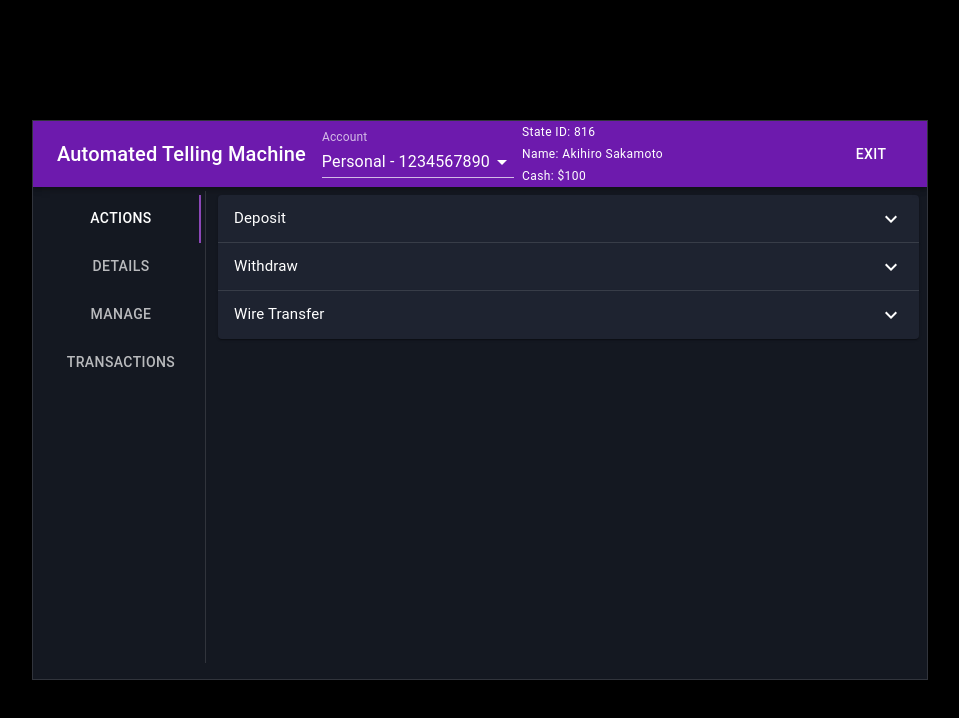
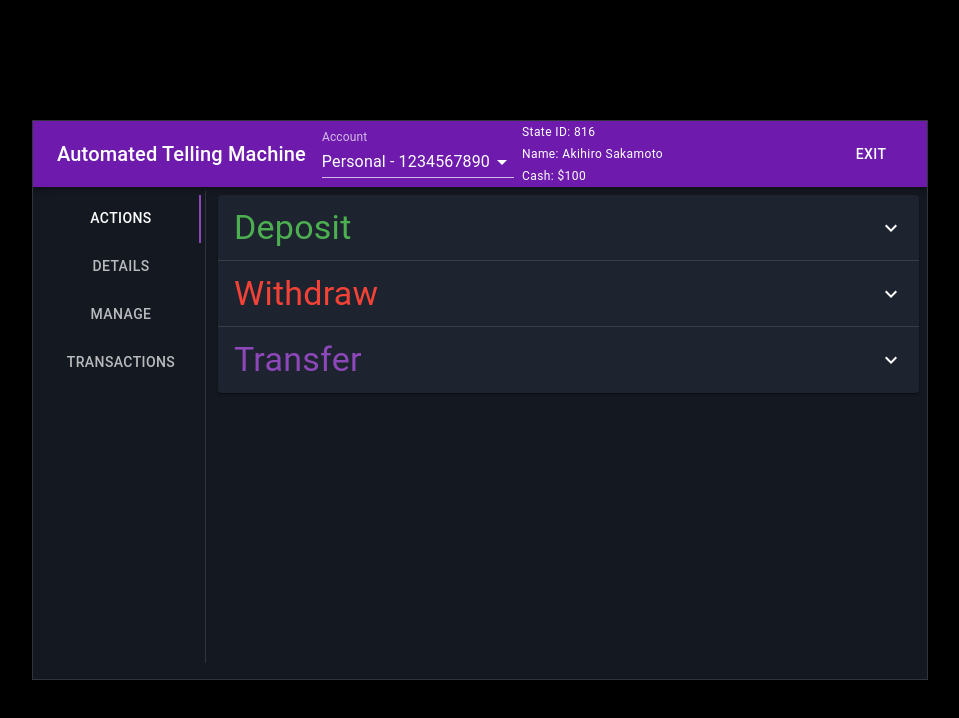
Before and after one commit to davidjyee/atm-react-ui, a React (Create React App) app: page /#/actions in a window 1280 px wide. Shown: the top 718 px of the page, without its empty margins (160-1119 px from the left). Built offline with nearby package versions, Linux system fonts and the light colour scheme.

Commit message:
Added transaction page and updated details and actions page

```diff
--- a/package.json
+++ b/package.json
@@ -8,6 +8,7 @@
     "@types/node": "^12.0.0",
     "@types/react": "^16.9.53",
     "@types/react-dom": "^16.9.8",
+    "luxon": "^1.27.0",
     "react": "^17.0.1",
     "react-devtools": "^4.10.1",
     "react-dom": "^17.0.1",
@@ -29,6 +30,7 @@
     "lint": "eslint src/**/*.ts{,x}"
   },
   "devDependencies": {
+    "@types/luxon": "^1.26.5",
     "@types/react-router-dom": "^5.1.7",
     "@typescript-eslint/eslint-plugin": "^4.10.0",
     "@typescript-eslint/parser": "^4.10.0",
--- a/src/components/Layout.tsx
+++ b/src/components/Layout.tsx
@@ -38,11 +38,11 @@ function SelectAccount(props: SelectAccountProps) {
             <Select
               labelId="demo-simple-select-filled-label"
               id="demo-simple-select-filled"
-              value={account.number}
+              value={account.id}
               onChange={() => {}}
             >
-              <MenuItem value={account.number}>
-                {account.name} - {account.number}
+              <MenuItem value={account.id}>
+                {account.name} - {account.id}
               </MenuItem>
             </Select>
           </FormControl>
--- a/src/components/Navigation.tsx
+++ b/src/components/Navigation.tsx
@@ -14,7 +14,6 @@ export default function Navigation() {
       variant="scrollable"
       value={location.pathname}
       onChange={(event: React.ChangeEvent<{}>, newValue: string) => {
-        console.log(newValue);
         history.push(newValue);
       }}
     >
--- a/src/components/pages/ActionsPage.tsx
+++ b/src/components/pages/ActionsPage.tsx
@@ -1,4 +1,4 @@
-import React, { MouseEventHandler, ChangeEventHandler } from 'react';
+import React, { MouseEventHandler, ChangeEventHandler, ChangeEvent } from 'react';
 
 import { ThunkDispatch, IStoreState } from '../../store';
 import { useDispatch, useSelector } from 'react-redux';
@@ -31,9 +31,14 @@ const useStyles = makeStyles((theme: Theme) =>
     root: {
       width: '100%',
     },
-    heading: {
-      fontSize: theme.typography.pxToRem(15),
-      fontWeight: theme.typography.fontWeightRegular,
+    headingDeposit: {
+      color: theme.palette.success.main,
+    },
+    headingWithdraw: {
+      color: theme.palette.error.main,
+    },
+    headingTransfer: {
+      color: theme.palette.secondary.main,
     },
     list: {
       borderLeft: `2px solid ${theme.palette.divider}`,
@@ -130,12 +135,12 @@ export default function ActionsPage() {
 
   const depositFieldId = 'deposit-field';
   const depositFieldValue = useSelector(
-    (state: IStoreState) => state.data[depositFieldId]
+    (state: IStoreState) => state.pageData[depositFieldId]
   );
 
   const withdrawFieldId = 'withdraw-field';
   const withdrawFieldValue = useSelector(
-    (state: IStoreState) => state.data[withdrawFieldId]
+    (state: IStoreState) => state.pageData[withdrawFieldId]
   );
 
   const classes = useStyles();
@@ -144,7 +149,9 @@ export default function ActionsPage() {
     <div className={classes.root}>
       <Accordion>
         <AccordionSummary expandIcon={<ExpandMoreIcon />}>
-          <Typography className={classes.heading}>Deposit</Typography>
+          <Typography className={classes.headingDeposit} variant="h4">
+            Deposit
+          </Typography>
         </AccordionSummary>
         <AccordionDetails>
           <ActionCash
@@ -152,7 +159,7 @@ export default function ActionsPage() {
             fieldValue={depositFieldValue}
             buttonText="Deposit"
             onButtonClick={() => dispatch(deposit(depositFieldValue))}
-            onFieldChange={(event) =>
+            onFieldChange={(event: ChangeEvent<HTMLInputElement>) =>
               dispatch(setParameter(depositFieldId, parseInt(event.target.value)))
             }
             balance={account.balance}
@@ -162,7 +169,9 @@ export default function ActionsPage() {
       </Accordion>
       <Accordion>
         <AccordionSummary expandIcon={<ExpandMoreIcon />}>
-          <Typography className={classes.heading}>Withdraw</Typography>
+          <Typography className={classes.headingWithdraw} variant="h4">
+            Withdraw
+          </Typography>
         </AccordionSummary>
         <AccordionDetails>
           <ActionCash
@@ -170,7 +179,7 @@ export default function ActionsPage() {
             fieldValue={withdrawFieldValue}
             buttonText="Withdraw"
             onButtonClick={() => dispatch(withdraw(withdrawFieldValue))}
-            onFieldChange={(event) =>
+            onFieldChange={(event: ChangeEvent<HTMLInputElement>) =>
               dispatch(setParameter(withdrawFieldId, parseInt(event.target.value)))
             }
             balance={account.balance}
@@ -180,7 +189,9 @@ export default function ActionsPage() {
       </Accordion>
       <Accordion>
         <AccordionSummary expandIcon={<ExpandMoreIcon />}>
-          <Typography className={classes.heading}>Wire Transfer</Typography>
+          <Typography className={classes.headingTransfer} variant="h4">
+            Transfer
+          </Typography>
         </AccordionSummary>
         <AccordionDetails>
           <ActionTransfer />
--- a/src/components/pages/DetailsPage.tsx
+++ b/src/components/pages/DetailsPage.tsx
@@ -34,7 +34,7 @@ export default function DetailsPage() {
     <div className={classes.root}>
       <Card className={classes.root}>
         <CardContent>
-          <Typography variant="h4" color="textPrimary">
+          <Typography variant="h4" color="secondary">
             {account.name}
           </Typography>
           <List>
@@ -42,7 +42,7 @@ export default function DetailsPage() {
               <ListItemIcon>
                 <AccountBoxIcon fontSize="large" />
               </ListItemIcon>
-              <ListItemText primary="Account Number" secondary={account.number} />
+              <ListItemText primary="Account Number" secondary={account.id} />
             </ListItem>
             <ListItem>
               <ListItemIcon>
--- a/src/components/pages/MainRouter.tsx
+++ b/src/components/pages/MainRouter.tsx
@@ -2,6 +2,7 @@ import React from 'react';
 import { Switch, Route, Redirect } from 'react-router-dom';
 import ActionsPage from './ActionsPage';
 import DetailsPage from './DetailsPage';
+import TransactionsPage from './TransactionsPage';
 
 export default function MainRouter() {
   return (
@@ -13,7 +14,9 @@ export default function MainRouter() {
         <DetailsPage />
       </Route>
       <Route path="/manage">Test</Route>
-      <Route path="/transactions">Test</Route>
+      <Route path="/transactions">
+        <TransactionsPage />
+      </Route>
       <Route path="/">
         <Redirect to="/actions" />
       </Route>
--- /dev/null
+++ b/src/components/pages/TransactionsPage.tsx
@@ -0,0 +1,181 @@
+import React from 'react';
+
+// import { IStoreState } from '../../store';
+// import { useSelector } from 'react-redux';
+import { DateTime } from 'luxon';
+
+import {
+  ListItemText,
+  ListItemIcon,
+  ListItem,
+  List,
+  Typography,
+  Divider,
+  Accordion,
+  AccordionSummary,
+  AccordionDetails,
+  Grid,
+} from '@material-ui/core';
+import { makeStyles, createStyles, Theme } from '@material-ui/core/styles';
+import {
+  Publish as PublishIcon,
+  GetApp as GetAppIcon,
+  AccountBox as AccountBoxIcon,
+  Money as MoneyIcon,
+  Schedule as ScheduleIcon,
+  Comment as CommentIcon,
+  ExpandMore as ExpandMoreIcon,
+} from '@material-ui/icons';
+
+import { Transaction as TransactionProps } from '../../types';
+
+const useStyles = makeStyles((theme: Theme) =>
+  createStyles({
+    root: {
+      width: '100%',
+    },
+    headingDeposit: {
+      color: theme.palette.success.main,
+    },
+    headingWithdraw: {
+      color: theme.palette.error.main,
+    },
+    secondaryHeading: {
+      color: theme.palette.text.secondary,
+    },
+  })
+);
+
+function Transaction(props: TransactionProps) {
+  const currencyFormatter = new Intl.NumberFormat('en-US', {
+    style: 'currency',
+    currency: 'USD',
+  });
+
+  const classes = useStyles();
+
+  return (
+    <Accordion className={classes.root}>
+      <AccordionSummary expandIcon={<ExpandMoreIcon />}>
+        <Grid container direction="column">
+          <Grid item>
+            <Typography
+              className={
+                props.amount >= 0 ? classes.headingDeposit : classes.headingWithdraw
+              }
+              variant="h5"
+            >
+              {props.type.toUpperCase()}
+            </Typography>
+          </Grid>
+          <Grid item>
+            <Typography className={classes.secondaryHeading} variant="caption">
+              {props.time.toLocaleString(DateTime.DATETIME_SHORT)}
+            </Typography>
+          </Grid>
+          <Grid item>
+            <Typography className={classes.secondaryHeading} variant="caption">
+              {currencyFormatter.format(props.amount)}
+            </Typography>
+          </Grid>
+        </Grid>
+      </AccordionSummary>
+      <Divider />
+      <AccordionDetails>
+        <List>
+          {props.origin && (
+            <ListItem>
+              <ListItemIcon>
+                <PublishIcon fontSize="large" />
+              </ListItemIcon>
+              <ListItemText primary="Origin" secondary={props.origin} />
+            </ListItem>
+          )}
+          {props.destination && (
+            <ListItem>
+              <ListItemIcon>
+                <GetAppIcon fontSize="large" />
+              </ListItemIcon>
+              <ListItemText primary="Destination" secondary={props.destination} />
+            </ListItem>
+          )}
+          <ListItem>
+            <ListItemIcon>
+              <AccountBoxIcon fontSize="large" />
+            </ListItemIcon>
+            <ListItemText primary="Initiator" secondary={props.initiator} />
+          </ListItem>
+          <ListItem>
+            <ListItemIcon>
+              <ScheduleIcon fontSize="large" />
+            </ListItemIcon>
+            <ListItemText
+              primary="Time"
+              secondary={props.time.toLocaleString(DateTime.DATETIME_SHORT)}
+            />
+          </ListItem>
+          <ListItem>
+            <ListItemIcon>
+              <MoneyIcon fontSize="large" />
+            </ListItemIcon>
+            <ListItemText
+              primary="Amount"
+              secondary={currencyFormatter.format(props.amount)}
+            />
+          </ListItem>
+          <ListItem>
+            <ListItemIcon>
+              <CommentIcon fontSize="large" />
+            </ListItemIcon>
+            <ListItemText primary="Note" secondary={props.note} />
+          </ListItem>
+        </List>
+      </AccordionDetails>
+    </Accordion>
+  );
+}
+
+export default function TransactionsPage() {
+  const classes = useStyles();
+
+  const transactions: Array<TransactionProps> = [
+    {
+      id: 0,
+      type: 'DEPOSIT',
+      origin: null,
+      destination: 1234567890,
+      initiator: 816,
+      time: DateTime.now(),
+      amount: 100,
+      note: 'Cash Deposit',
+    },
+    {
+      id: 1,
+      type: 'WITHDRAWAL',
+      origin: 1234567890,
+      destination: null,
+      initiator: 816,
+      time: DateTime.now(),
+      amount: -100,
+      note: 'Cash Withdrawal',
+    },
+    {
+      id: 1,
+      type: 'TRANSFER',
+      origin: 1234567890,
+      destination: 9876543210,
+      initiator: 816,
+      time: DateTime.now(),
+      amount: 100,
+      note: 'Test transfer',
+    },
+  ];
+
+  return (
+    <div className={classes.root}>
+      {transactions.map((transaction) => {
+        return <Transaction key={transaction.id} {...transaction} />;
+      })}
+    </div>
+  );
+}
--- a/src/reducers/index.ts
+++ b/src/reducers/index.ts
@@ -8,5 +8,5 @@ export default combineReducers({
   messages: messageReducer,
   account: accountReducer,
   status: statusReducer,
-  data: pageReducer,
+  pageData: pageReducer,
 });
```
Also changed, not shown: src/reducers/accountReducer.ts (+14 -8 lines), src/reducers/statusReducer.ts (+9 -6 lines), src/types.d.ts (added, +33 -0 lines), src/components/pages/ManagementPage.tsx (added), 1 other file (tests, documents, lock files or other folders).
